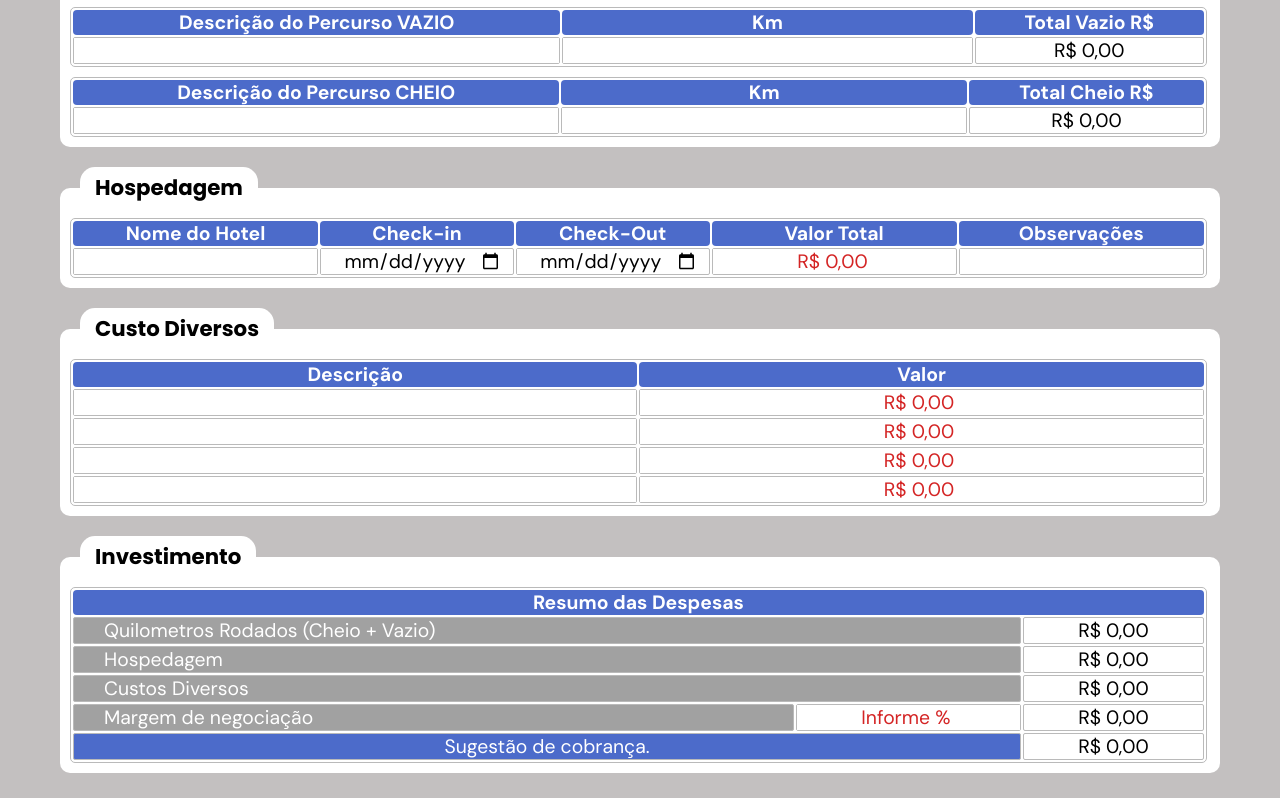
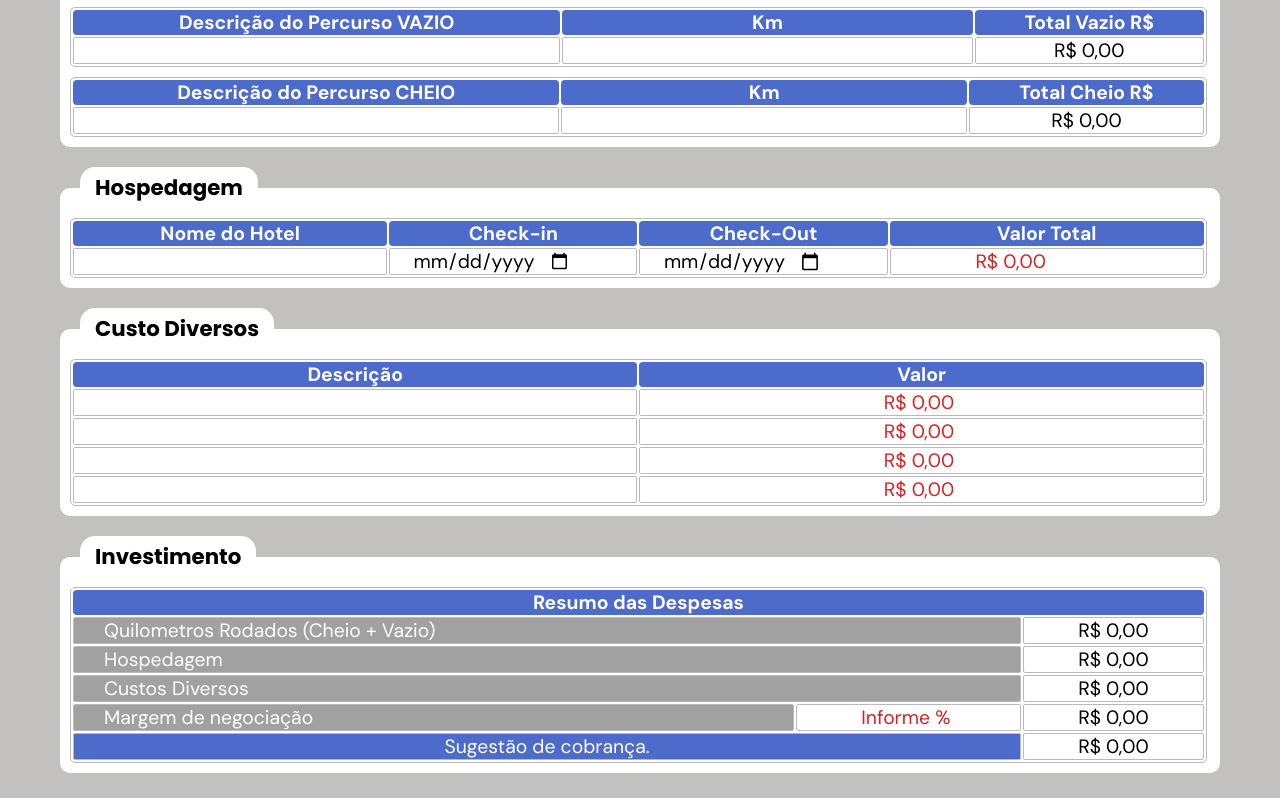
Before and after one commit to laurolabegaline/cotaquions.app, a website: page index.html in a window 1280 px wide. Shown: the part 814-1612 px from the top of the page. Drawn offline with Linux system fonts and the light colour scheme.

Commit message:
Update index.html

```diff
--- a/index.html
+++ b/index.html
@@ -188,7 +188,6 @@
 								<th>Check-in</th>
 								<th>Check-Out</th>
 								<th>Valor Total</th>
-								<th>Observações</th>
 							</tr>
 							<tr>
 								<td><input type="text" class="sizetext" /></td>
@@ -203,7 +202,6 @@
 										onchange="resumoHosp()"
 									/>
 								</td>
-								<td><input type="text" name="" id="" /></td>
 							</tr>
 						</table>
 					</fieldset>
```
